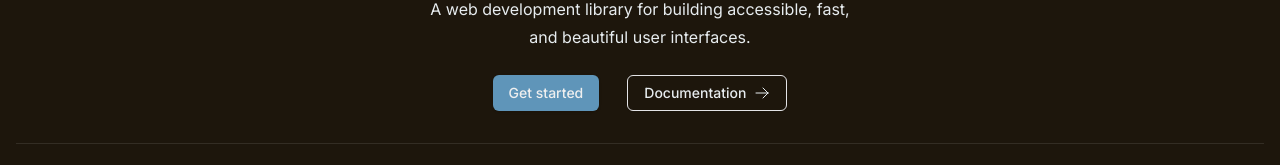
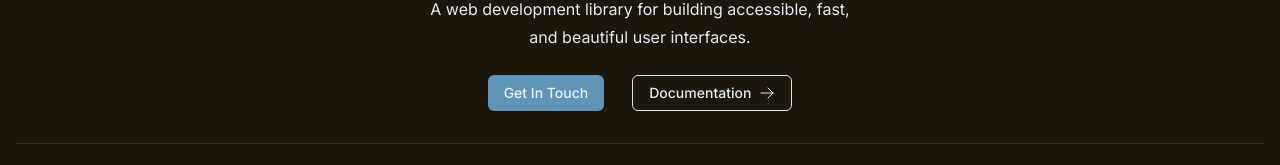
Before and after one commit to RobFraserCodes/nextjs-starter, a Next.js app: page / in a window 1280 px wide. Shown: the part 2613-2778 px from the top of the page. Built offline with nearby package versions, Linux system fonts and the light colour scheme.

Commit message:
Update footer.tsx

```diff
--- a/components/footer.tsx
+++ b/components/footer.tsx
@@ -26,9 +26,9 @@ export default function Footer() {
                     </p>
                     <div className="items-center gap-x-3 space-y-3 sm:flex sm:justify-center sm:space-y-0 space-x-4">
                         <Link href="/">
-                            <Button className="text-white">Get started</Button>
+                            <Button className="text-white">Get In Touch</Button>
                         </Link>
-                        <Link href="/">
+                        <Link href="/documentation">
                             <Button variant={"outline"}>Documentation <ArrowRightIcon className="w-4 h-4 ml-2" />
                             </Button>
                         </Link>
```
